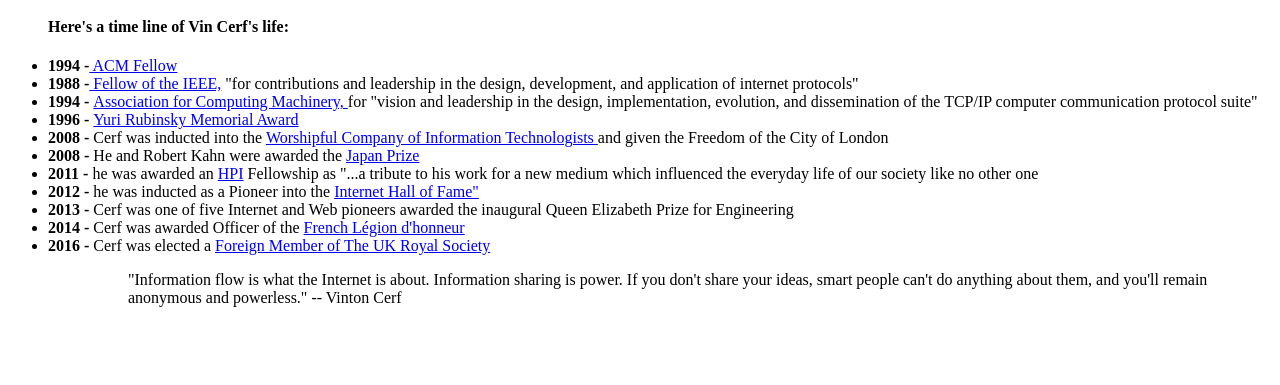
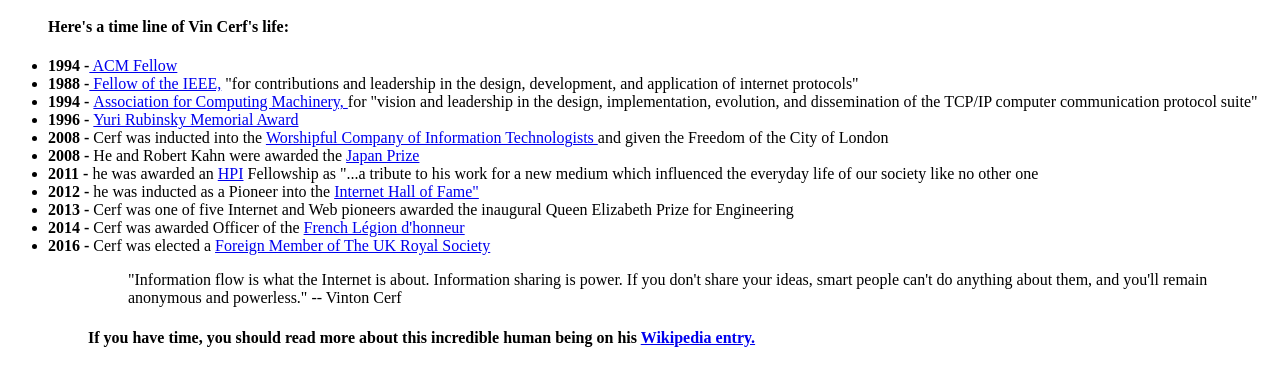
Before and after one commit to cristianacmc/Tribute_Page, a plain HTML site: page index.html in a window 1280 px wide. Shown: the part 153-538 px from the top of the page. Drawn offline with Linux system fonts and the light colour scheme.

Commit message:
Add tribute link info

```diff
--- a/index.html
+++ b/index.html
@@ -43,6 +43,8 @@
   			 	"Information flow is what the Internet is about. Information sharing is power. If you don't share your ideas, smart people can't do anything about them, and you'll remain anonymous and powerless."
           		-- Vinton Cerf
   			 </blockquote>
+
+  			 <h4>If you have time, you should read more about this incredible human being on his <a id="tribute-link" href="https://en.wikipedia.org/wiki/Vint_Cerf" target="_blank">Wikipedia entry.</h4>
 		</section>
 
 
```
